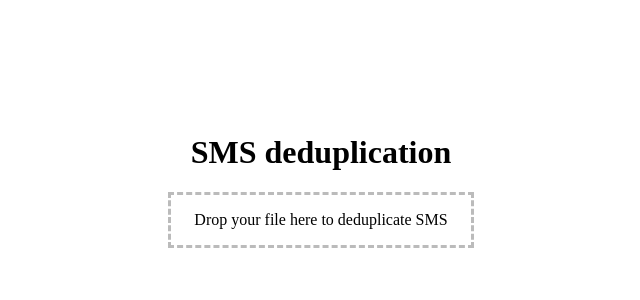
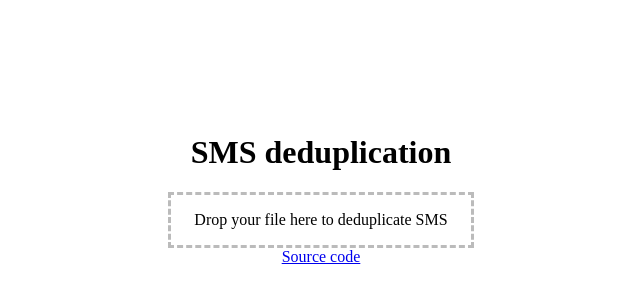
Before and after one commit to samy/sms-super-backup-deduplication, a plain HTML site: page index.html in a window 1280 px wide. Shown: the part 122-422 px from the top of the page, 319-959 px from the left. Drawn offline with Linux system fonts and the light colour scheme.

Commit message:
Link to source code added to demo

```diff
--- a/index.html
+++ b/index.html
@@ -9,6 +9,7 @@
 <body>
 	<h1>SMS deduplication</h1>
 	<div id="dropfile">Drop your file here to deduplicate SMS</div>
+	<a href="https://github.com/samy-r/sms-super-backup-deduplication/blob/master/README.md">Source code</a>
 	<script src="js/jquery-2.0.3.min.js"></script>
 	<script src="js/sms.js"></script>
 	<script src="js/FileSaver.js"></script>
```
